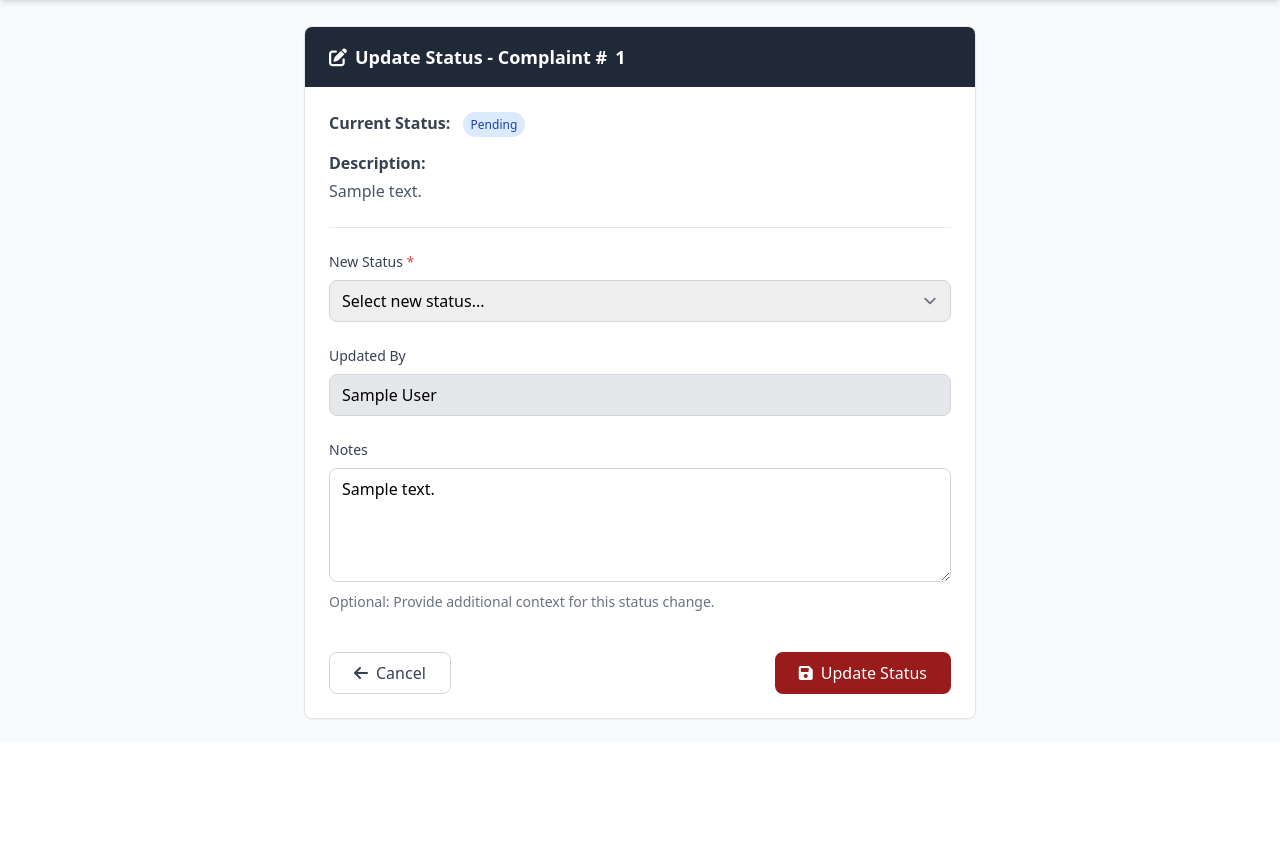
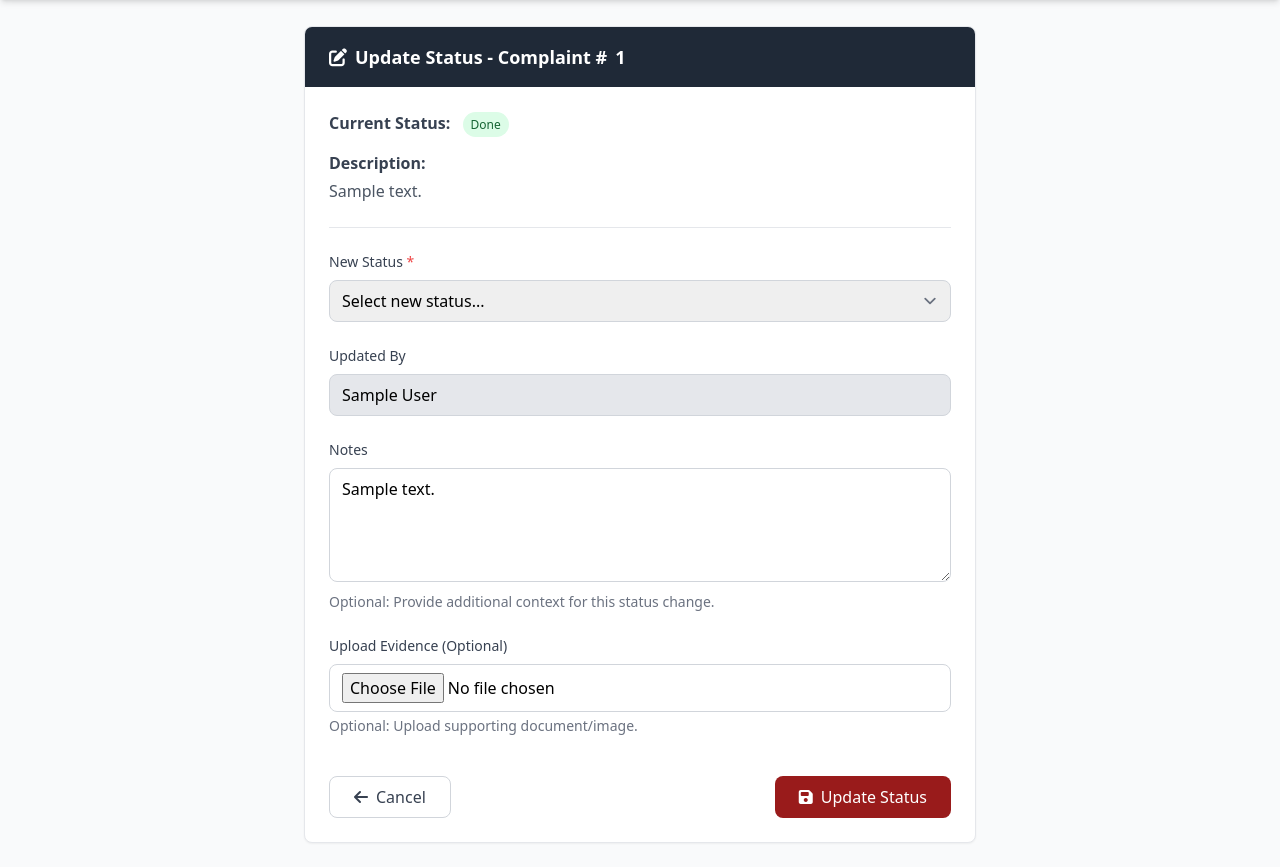
Before and after one commit to adex0812/helpdesk_cga, a Django app: page /complaint/1/update-status/ in a window 1280 px wide. Shown: the part 62-929 px from the top of the page. Before the commit the page ends 782 px from the top, so only its background shows below. Run offline with Django 5.2, Linux system fonts and the light colour scheme; a user stored in the database is signed in; tables that the repository leaves empty hold one stand-in row (values such as "Sample post"); some libraries are stand-ins or nearby versions.

Commit message:
add evidence and edit datetime

```diff
--- a/bot/settings.py
+++ b/bot/settings.py
@@ -134,7 +134,7 @@ AUTHENTICATION_BACKENDS = [
 
 LANGUAGE_CODE = 'en-us'
 
-TIME_ZONE = 'UTC'
+TIME_ZONE = 'Asia/Jakarta'
 
 USE_I18N = True
 
--- a/complain/forms.py
+++ b/complain/forms.py
@@ -14,9 +14,10 @@ class ComplaintForm(forms.ModelForm):
         }
 
 class UpdateStatusForm(forms.ModelForm):
+    evidence = forms.FileField(required=False) #tambah sendiri
     class Meta:
         model = Complaint
-        fields = ['status', 'update_status_by', 'keterangan']
+        fields = ['status', 'update_status_by', 'keterangan', 'evidence']
         widgets = {
             'status': forms.Select(attrs={'class': 'form-control'}),
             'update_status_by': forms.TextInput(attrs={'class': 'form-control', 'placeholder': 'Updated by'}),
--- a/complain/models.py
+++ b/complain/models.py
@@ -4,10 +4,10 @@ from django.utils import timezone
 
 class Complaint(models.Model):
     STATUS_CHOICES = [
-        ('PENDING', 'Pending'),
-        ('DONE', 'Done'),
-        ('REJECT', 'Reject'),
-        ('IN_PROGRESS', 'In Progress'),
+        ('Pending', 'Pending'),
+        ('Done', 'Done'),
+        ('Reject', 'Reject'),
+        ('In Progress', 'In Progress'),
     ]
 
     COMPLAINT_TYPE_CHOICES = [
@@ -28,6 +28,7 @@ class Complaint(models.Model):
     update_status_by = models.CharField(max_length=100, blank=True, null=True)
     update_date = models.CharField(blank=True, null=True, max_length=100)
     keterangan = models.TextField(blank=True, null=True)
+    evidence = models.CharField(max_length=255, null=True, blank=True)
 
     class Meta:
         db_table = 'bot_complaints_dev'
--- a/complain/templates/update_status.html
+++ b/complain/templates/update_status.html
@@ -16,9 +16,9 @@
             <div class="p-6">
                 {% if messages %}
                 {% for message in messages %}
-                        <div class="mb-4 p-4 bg-green-100 border border-green-400 text-green-700 rounded-lg">
+                <div class="mb-4 p-4 bg-gray-100 border border-gray-400 text-gray-700 rounded-lg">
                     <div class="flex items-center gap-2">
-                                <i class="fas fa-check-circle"></i>
+                        <i class="fas fa-exclamation-circle"></i>
                         <span>{{ message }}</span>
                     </div>
                 </div>
@@ -28,13 +28,13 @@
                 <div class="mb-4">
                     <strong class="text-gray-700">Current Status:</strong>
                     <span id="currentStatus" class="ml-2 px-2 py-1 text-xs font-medium rounded-full
-                        {% if complaint.status == 'DONE' %}bg-green-100 text-green-800
-                        {% elif complaint.status == 'REJECT' %}bg-red-100 text-red-800
-                        {% elif complaint.status == 'IN_PROGRESS' %}bg-yellow-100 text-yellow-800
+                        {% if complaint.status == 'Done' %}bg-green-100 text-green-800
+                        {% elif complaint.status == 'Reject' %}bg-red-100 text-red-800
+                        {% elif complaint.status == 'In Progress' %}bg-yellow-100 text-yellow-800
                         {% else %}bg-blue-100 text-blue-800{% endif %}">
-                        {% if complaint.status == 'DONE' %}Done
-                        {% elif complaint.status == 'REJECT' %}Rejected
-                        {% elif complaint.status == 'IN_PROGRESS' %}In Progress
+                        {% if complaint.status == 'Done' %}Done
+                        {% elif complaint.status == 'Reject' %}Rejected
+                        {% elif complaint.status == 'In Progress' %}In Progress
                         {% else %}Pending{% endif %}
                     </span>
                 </div>
@@ -48,18 +48,14 @@
 
                 <hr class="my-6 border-gray-200">
 
-                <form id="updateStatusForm" method="post" class="space-y-6">
+                <form id="updateStatusForm" method="post" class="space-y-6" enctype="multipart/form-data">
                     {% csrf_token %}
                     <div>
                         <label for="status" class="block text-sm font-medium text-gray-700 mb-2">
                             New Status <span class="text-red-500">*</span>
                         </label>
-                        <select
-                            id="status"
-                            name="status"
-                            required
-                            class="form-input w-full px-3 py-2 border border-gray-300 rounded-lg transition-all duration-200 appearance-none"
-                        >
+                        <select id="status" name="status" required
+                            class="form-input w-full px-3 py-2 border border-gray-300 rounded-lg transition-all duration-200 appearance-none">
                             <option value="">Select new status...</option>
                             <option value="In Progress">In Progress</option>
                             <option value="Done">Done</option>
@@ -71,17 +67,9 @@
                         <label for="updateStatusBy" class="block text-sm font-medium text-gray-700 mb-2">
                             Updated By
                         </label>
-                        <input
-                            type="text"
-                            id="updateStatusBy"
-                            name="update_status_by"
-                            required
-                            placeholder="Enter your name or ID"
-                            class="form-input w-full px-3 py-2 border border-gray-300 rounded-lg transition-all duration-200
-                                bg-gray-200 cursor-not-allowed"
-                            value="{{ user.name }}"
-                            readonly
-                        />
+                        <input type="text" id="updateStatusBy" name="update_status_by" required
+                            placeholder="Enter your name or ID" class="form-input w-full px-3 py-2 border border-gray-300 rounded-lg transition-all duration-200
+                                bg-gray-200 cursor-not-allowed" value="{{ user.name }}" readonly />
 
                     </div>
 
@@ -89,30 +77,33 @@
                         <label for="keterangan" class="block text-sm font-medium text-gray-700 mb-2">
                             Notes
                         </label>
-                        <textarea
-                            id="keterangan"
-                            name="keterangan"
-                            rows="4"
+                        <textarea id="keterangan" name="keterangan" rows="4"
                             placeholder="Add any additional notes or comments about this status update..."
-                            class="form-input w-full px-3 py-2 border border-gray-300 rounded-lg transition-all duration-200 resize-vertical"
-                        >{{ complaint.keterangan }}</textarea>
+                            class="form-input w-full px-3 py-2 border border-gray-300 rounded-lg transition-all duration-200 resize-vertical">{{ complaint.keterangan }}</textarea>
                         <div class="mt-1 text-sm text-gray-500">
                             Optional: Provide additional context for this status change.
                         </div>
                     </div>
 
+                    <div>
+                        <label for="evidence" class="block text-sm font-medium text-gray-700 mb-2">
+                            Upload Evidence (Optional)
+                        </label>
+                        <input type="file" id="evidence" name="evidence"
+                            class="form-input w-full px-3 py-2 border border-gray-300 rounded-lg transition-all duration-200" />
+                        <div class="mt-1 text-sm text-gray-500">
+                            Optional: Upload supporting document/image.
+                        </div>
+                    </div>
+
                     <div class="flex flex-col sm:flex-row justify-between gap-4 pt-4">
                         <a href="{% url 'complaint_list' %}"
-                            class="px-6 py-2 border text-center border-gray-300 text-gray-700 bg-white hover:bg-gray-50 rounded-lg transition-colors duration-200 flex items-center justify-center gap-2"
-                        >
+                            class="px-6 py-2 border text-center border-gray-300 text-gray-700 bg-white hover:bg-gray-50 rounded-lg transition-colors duration-200 flex items-center justify-center gap-2">
                             <i class="fas fa-arrow-left"></i>
                             Cancel
                         </a>
-                        <button
-                            type="submit"
-                            id="submitBtn"
-                            class="px-6 py-2 bg-red-800 hover:bg-red-900 text-white rounded-lg transition-colors duration-200 flex items-center justify-center gap-2"
-                        >
+                        <button type="submit" id="submitBtn"
+                            class="px-6 py-2 bg-red-800 hover:bg-red-900 text-white rounded-lg transition-colors duration-200 flex items-center justify-center gap-2">
                             <i class="fas fa-save"></i>
                             Update Status
                         </button>
@@ -149,6 +140,7 @@
             opacity: 0;
             transform: translateY(-10px);
         }
+
         to {
             opacity: 1;
             transform: translateY(0);
--- a/complain/views.py
+++ b/complain/views.py
@@ -10,6 +10,10 @@ from .forms import UpdateStatusForm
 import requests
 from django.utils.html import escape
 from django.contrib.auth.decorators import login_required
+import os
+from django.core.files.storage import FileSystemStorage
+from datetime import timedelta, datetime
+import pytz
 
 @login_required
 def complaint_list(request):
@@ -45,6 +49,7 @@ def complaint_list(request):
 def complaint_detail(request, pk):
     complaint = get_object_or_404(Complaint, pk=pk)
     complaint.absolute_file_url = f"http://10.35.49.86/utipku/{complaint.file_path}"
+    complaint.absolute_file_evidence =  f"http://10.35.49.86/utipku/uploads/evidence/{complaint.evidence}"
     return render(request, 'detail.html', {'complaint': complaint})
 
 @login_required
@@ -52,19 +57,40 @@ def complaint_update_status(request, pk):
     complaint = get_object_or_404(Complaint, pk=pk)
 
     if request.method == 'POST':
-        form = UpdateStatusForm(request.POST, instance=complaint)
+        form = UpdateStatusForm(request.POST, request.FILES, instance=complaint)  # <- include FILES
         if form.is_valid():
             complaint = form.save(commit=False)
-            complaint.update_date = timezone.now()
+            current_time_utc = timezone.now()
+            time_plus_7_hours = current_time_utc + timedelta(hours=7)
+
+            formatted_date_string = time_plus_7_hours.strftime("%d-%m-%Y %H:%M:%S")
+            complaint.update_date = formatted_date_string
+
+
+            # 🔽 Simpan file evidence jika ada
+            # evidence = request.FILES.get('evidence')
+            # if evidence:
+            #     upload_dir = r"G:\laragon\utipku\uploads\evidence"
+            #     os.makedirs(upload_dir, exist_ok=True)
+
+            #     fs = FileSystemStorage(location=upload_dir)
+            #     filename = fs.save(evidence.name, evidence)
+            #     complaint.evidence = filename  # <- simpan nama file ke DB
+
             complaint.save()
 
+            # 🔔 Kirim notifikasi Telegram
             token = '7780641652:AAHuJbouT-Y5IKvJRwcqjG5WtBJix3NY9yA'
             chat_id = complaint.user_id
             description = escape(complaint.description)
             status = escape(complaint.status)
             keterangan = escape(complaint.keterangan)
+            eviden = escape(complaint.evidence)
 
-            message = f"Komplain atau permintaan Anda dengan deskripsi {description} telah diproses dengan status {status} dan keterangannya {keterangan}"
+            message = f"📝 Komplain atau permintaan Anda dengan deskripsi:\n\n\"{description}\"\n\nTelah diproses dengan status: *{status}*\nKeterangan: {keterangan}"
+            if complaint.evidence:
+                file_link = f"http://10.35.49.86/utipku/uploads/evidence/{complaint.evidence}"
+                message += f"\n\n📎 Berikut adalah dokumen atau bukti evidennya:\n{file_link}"
             api_url = f"https://api.telegram.org/bot{token}/sendMessage"
             payload = {
                 'chat_id': chat_id,
@@ -84,8 +110,7 @@ def complaint_update_status(request, pk):
     return render(request, 'update_status.html', {
         'form': form,
         'complaint': complaint,
-        'user': request.user,
-        'complaint': complaint
+        'user': request.user
     })
 
 def complaint_api(request):
--- a/requirements.txt
+++ b/requirements.txt
@@ -2,3 +2,6 @@ Django>=4.2,<5.0
 psycopg2-binary>=2.9
 requests>=2.28
 oracledb >= 1.3
+cx_Oracle
+bcrypt
+pytz
```
Also changed, not shown: complain/templates/detail.html (+13 -6 lines), complain/templates/list.html (+9 -8 lines), 1 other file. Lines whose indentation alone changed are shown as unchanged.
